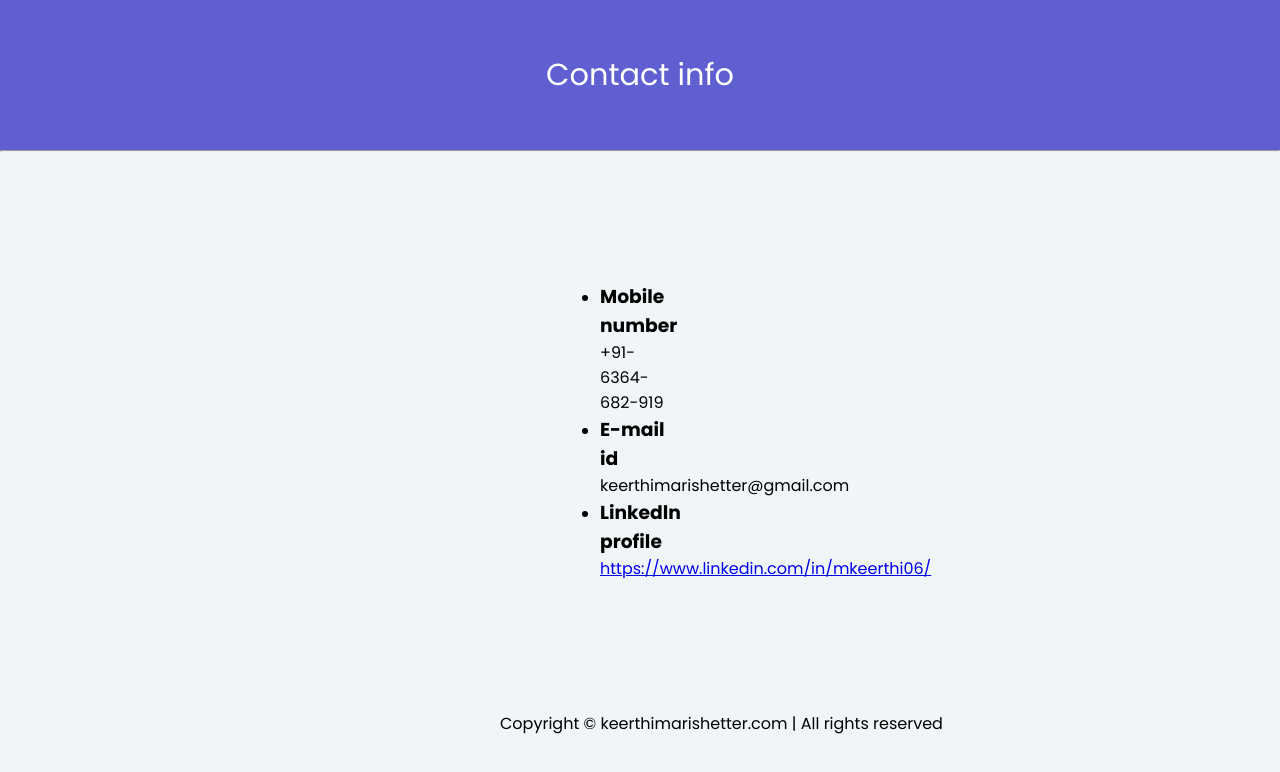
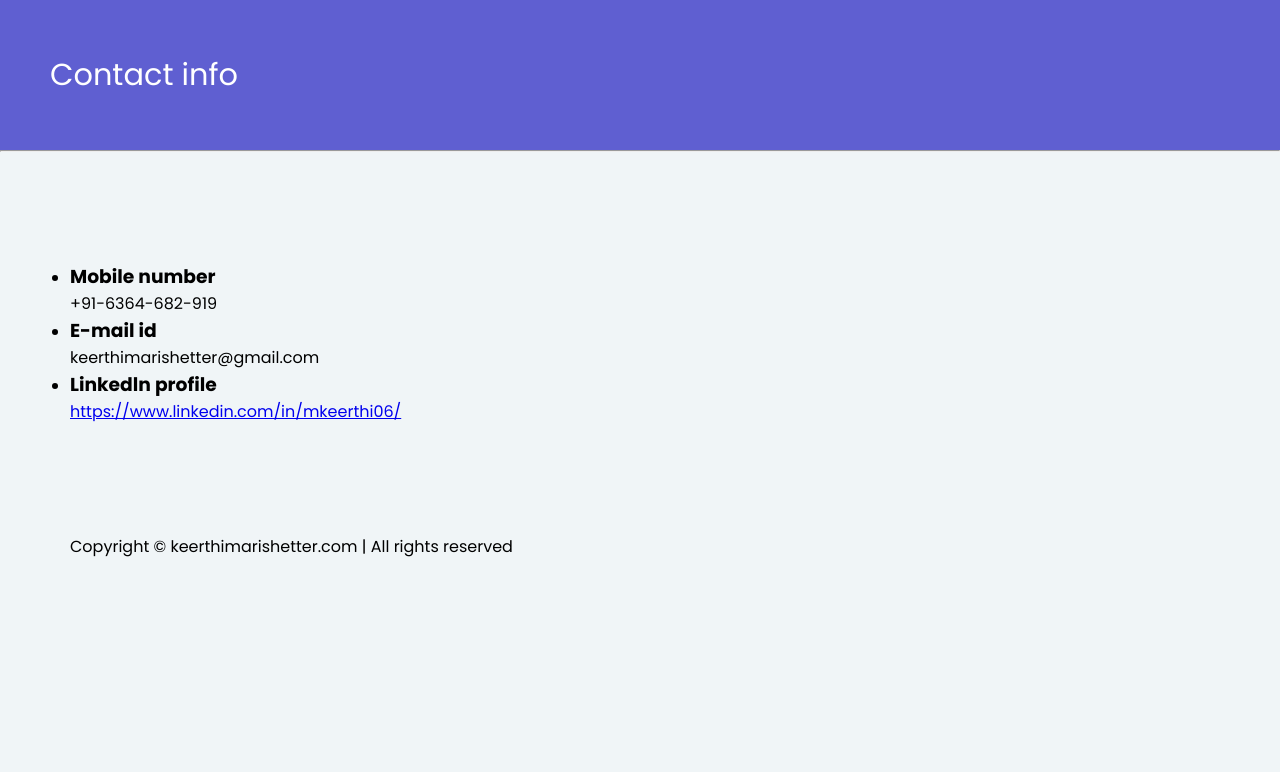
Before and after one commit to mKeerthi06/MyPortfolio2023, a plain HTML site: page Contactme.html in a window 1280 px wide. Drawn offline with Linux system fonts and the light colour scheme.

Commit message:
Update Contactme.html

```diff
--- a/Contactme.html
+++ b/Contactme.html
@@ -22,13 +22,13 @@
 
         .info {
             font-size: 1.9rem;
-            margin: 0 70px;
+            margin: 0 50px;
         }
 
         nav {
 
             display: flex;
-            justify-content: space-around;
+
             align-items: center;
             height: 150px;
             background-color: rgb(95, 95, 209);
@@ -38,10 +38,10 @@
 
 
         .fourthsection{
-            margin: 130px 600px;
+            margin: 110px 70px;
 
         }.footer{
-            margin:0px 500px;
+            margin:0px 70px;
             width: 50%;
         }
 
```
